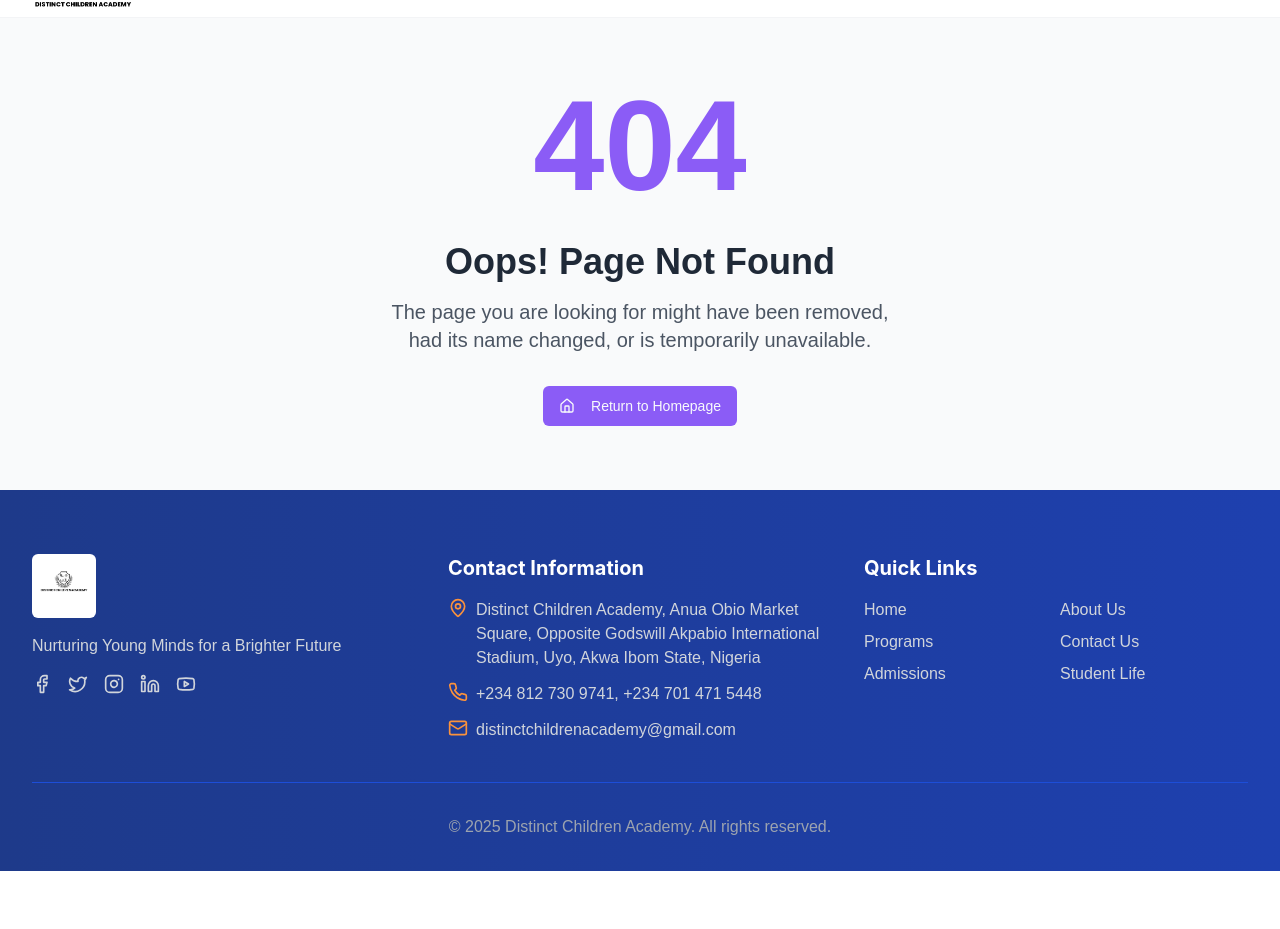
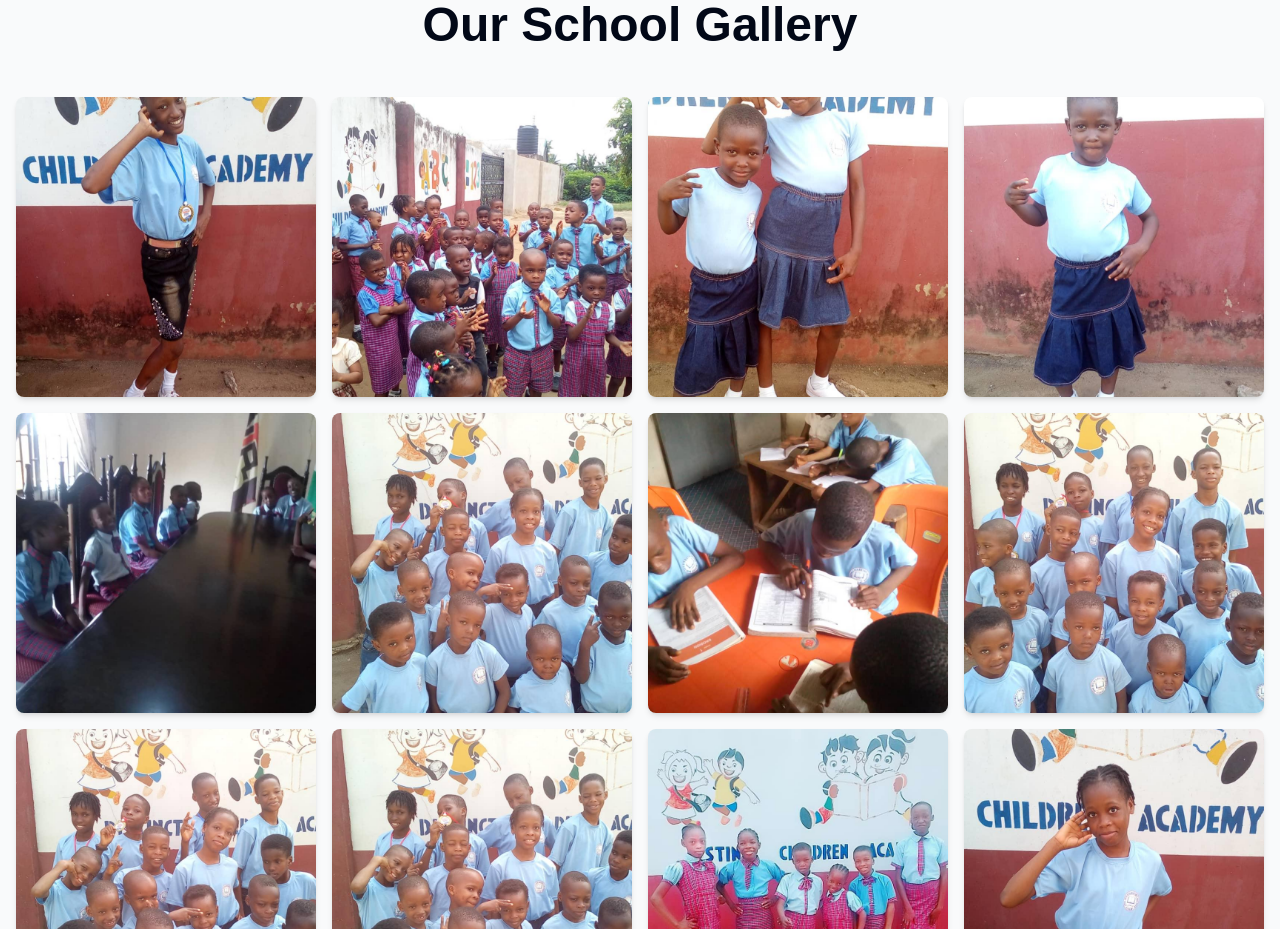
Before and after one commit to distinctchildrenacademy/distinct-43d10b72, a React (Vite) app: page /gallery in a window 1280 px wide. Shown: the part 63-992 px from the top of the page. Before the commit the page ends 934 px from the top, so only its background shows below. Built offline with nearby package versions, Linux system fonts and the light colour scheme; a web font is replaced by a local one.

Commit message:
Move gallery section to gallery page
Move the gallery section from the home page to the gallery page.

```diff
--- a/src/App.tsx
+++ b/src/App.tsx
@@ -7,6 +7,7 @@ import { BrowserRouter, Routes, Route } from "react-router-dom";
 import Index from "./pages/Index";
 import Contact from "./pages/Contact";
 import NotFound from "./pages/NotFound";
+import Gallery from "./pages/Gallery";
 
 const queryClient = new QueryClient();
 
@@ -19,6 +20,7 @@ const App = () => (
         <Routes>
           <Route path="/" element={<Index />} />
           <Route path="/contact" element={<Contact />} />
+          <Route path="/gallery" element={<Gallery />} />
           <Route path="*" element={<NotFound />} />
         </Routes>
       </BrowserRouter>
--- /dev/null
+++ b/src/pages/Gallery.tsx
@@ -0,0 +1,41 @@
+
+import React from 'react';
+
+const Gallery = () => {
+  const images = [
+    "/lovable-uploads/c8b5820b-83d8-4f7c-9a37-109d9cf9990d.png",
+    "/lovable-uploads/dafaf846-de7e-4ef6-992a-059dfcbb140c.png",
+    "/lovable-uploads/d288a10f-373c-43f4-98b8-850e23c2ad8f.png",
+    "/lovable-uploads/f92743fb-4f8c-44a9-93f8-89464686fe23.png",
+    "/lovable-uploads/58e57eac-5bca-4180-b484-c860257b104c.png",
+    "/lovable-uploads/76a42347-0844-4d04-a3cd-157296a2843e.png",
+    "/lovable-uploads/72af4288-7411-4579-884c-124d5e17199e.png",
+    "/lovable-uploads/2678bb26-f732-4766-ad24-4a5198c1dc4d.png",
+    "/lovable-uploads/847d742f-b7a2-4a15-9967-c670b0d48193.png",
+    "/lovable-uploads/e6bc19e5-e6ac-4ce8-9d83-2cf2d4600e04.png",
+    "/lovable-uploads/e5a0609c-a259-485d-a32b-32bee9164322.png",
+    "/lovable-uploads/25a5e501-3458-4c53-b3a9-658dd9a99f66.png",
+    "/lovable-uploads/86d52445-afc0-4aa6-b641-c7a6ccfd4931.png"
+  ];
+
+  return (
+    <section className="py-16 bg-gray-50 min-h-screen">
+      <div className="container mx-auto px-4">
+        <h1 className="text-4xl md:text-5xl font-bold text-center mb-12">Our School Gallery</h1>
+        <div className="grid grid-cols-1 md:grid-cols-3 lg:grid-cols-4 gap-4">
+          {images.map((src, index) => (
+            <div key={index} className="relative aspect-square overflow-hidden rounded-lg shadow-md hover:shadow-xl transition-shadow">
+              <img
+                src={src}
+                alt={`Gallery image ${index + 1}`}
+                className="object-cover w-full h-full hover:scale-105 transition-transform duration-300"
+              />
+            </div>
+          ))}
+        </div>
+      </div>
+    </section>
+  );
+};
+
+export default Gallery;
--- a/src/pages/Index.tsx
+++ b/src/pages/Index.tsx
@@ -4,7 +4,6 @@ import HeroSection from "@/components/HeroSection";
 import AboutSection from "@/components/AboutSection";
 import ProgramsSection from "@/components/ProgramsSection";
 import TestimonialsSection from "@/components/TestimonialsSection";
-import GallerySection from "@/components/GallerySection";
 import Footer from "@/components/Footer";
 
 const Index = () => {
@@ -16,7 +15,6 @@ const Index = () => {
         <AboutSection />
         <ProgramsSection />
         <TestimonialsSection />
-        <GallerySection />
       </main>
       <Footer />
     </div>
```
